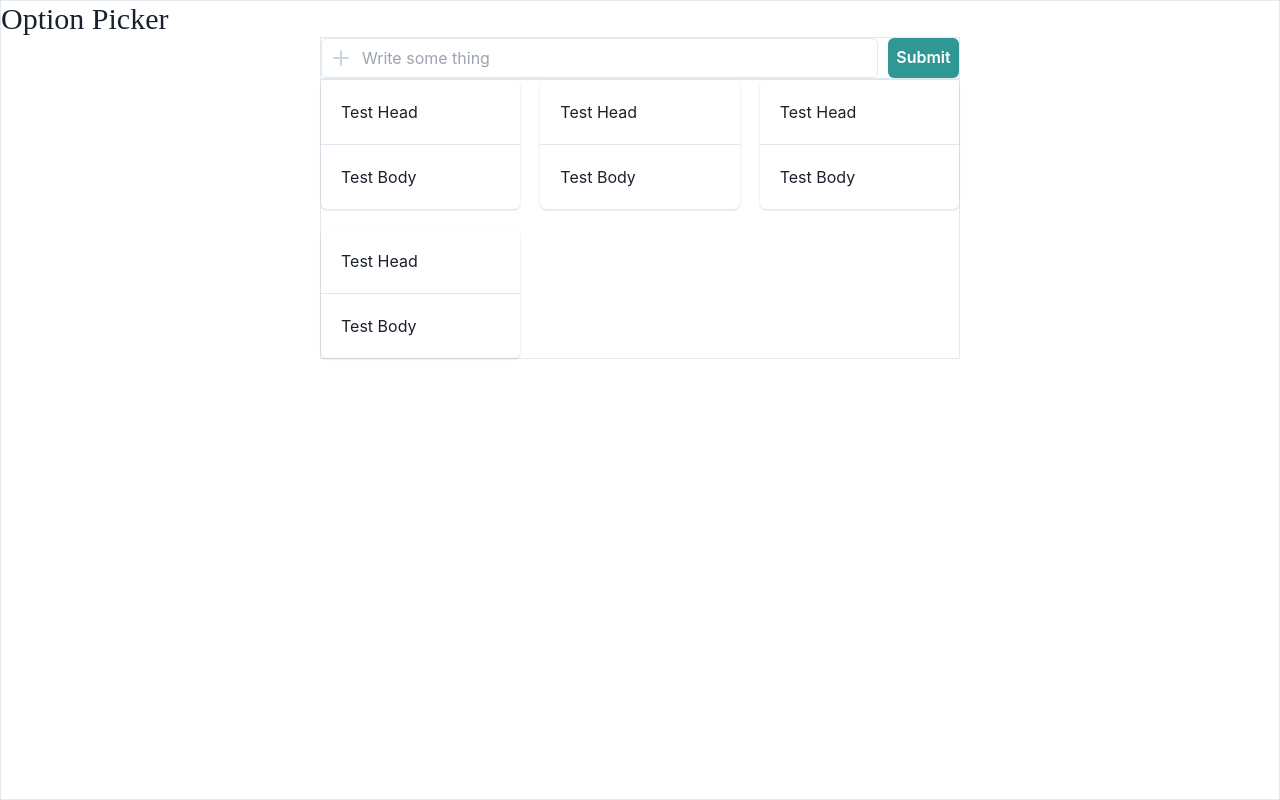
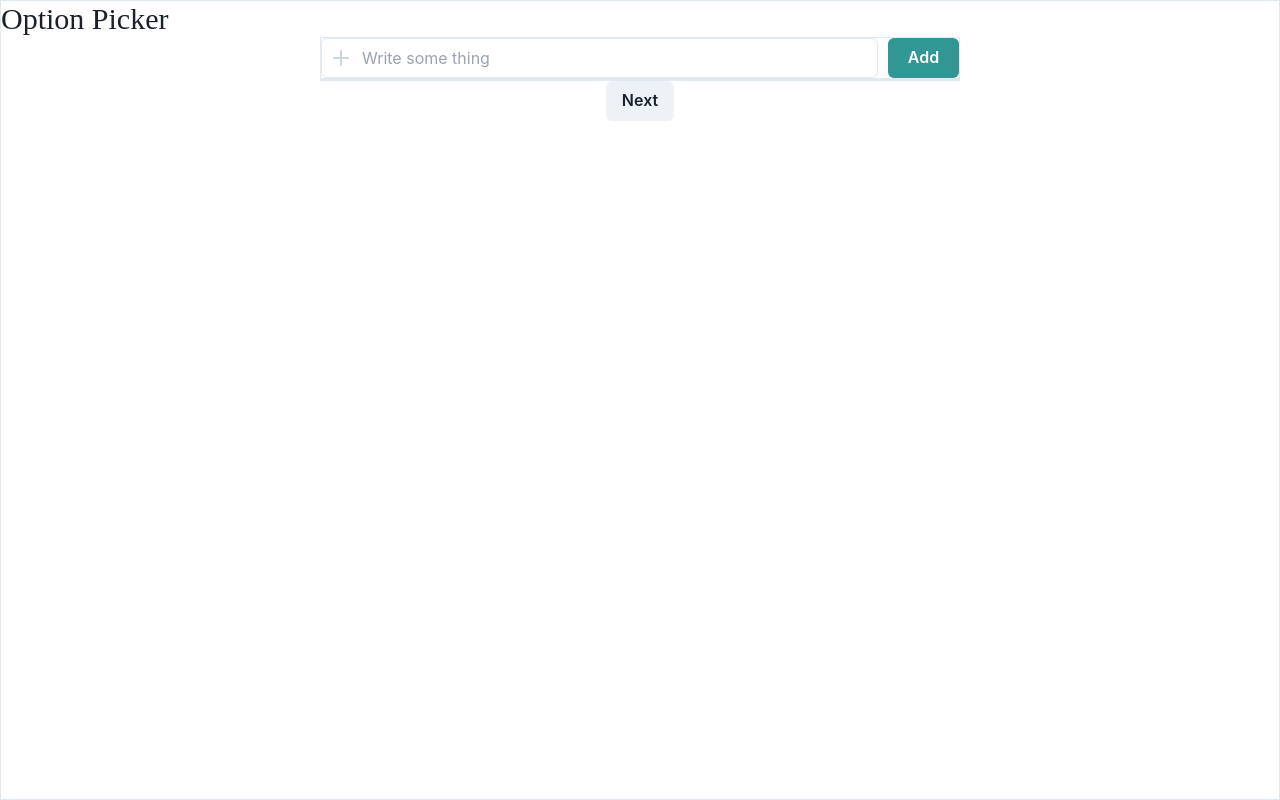
Before and after one commit to AubreyLin0/option-picker, a React (Vite) app: page / in a window 1280 px wide. Built offline with nearby package versions, Linux system fonts and the light colour scheme; a web font is replaced by a local one.

Commit message:
add useState for create and delete options

```diff
--- a/package.json
+++ b/package.json
@@ -18,11 +18,13 @@
     "framer-motion": "^11.0.8",
     "react": "^18.2.0",
     "react-dom": "^18.2.0",
-    "react-hook-form": "^7.51.0"
+    "react-hook-form": "^7.51.0",
+    "uuid": "^9.0.1"
   },
   "devDependencies": {
     "@types/react": "^18.2.56",
     "@types/react-dom": "^18.2.19",
+    "@types/uuid": "^9.0.8",
     "@typescript-eslint/eslint-plugin": "^7.0.2",
     "@typescript-eslint/parser": "^7.0.2",
     "@vitejs/plugin-react": "^4.2.1",
--- a/src/App.tsx
+++ b/src/App.tsx
@@ -1,23 +1,42 @@
-import { SimpleGrid } from "@chakra-ui/react";
+import { Button, SimpleGrid } from "@chakra-ui/react";
 import AddOptionsForm from "./components/AddOptionsForm";
 import Option from "./components/Option";
+import { useState } from "react";
+import { v4 as uuidv4 } from "uuid";
+import { OptionType } from "./type";
 
 function App() {
+  const [options, setOptions] = useState<OptionType[]>([]);
+
+  const addNewOption = (text: string) => {
+    setOptions((prev) => [...prev, { id: uuidv4(), text }]);
+  };
+  const deleteOption = (id: string) => {
+    setOptions(options.filter((option) => option.id !== id));
+  };
   return (
     <div className="border h-screen w-full">
       <h5 className="font-madimi-one text-3xl">Option Picker</h5>
-      <AddOptionsForm />
+      <AddOptionsForm addNewOption={addNewOption} />
       <SimpleGrid
         columns={3}
         spacing={5}
         width={"50vw"}
         className="border mx-auto"
       >
-        <Option />
-        <Option />
-        <Option />
-        <Option />
+        {options.map((option) => {
+          return (
+            <Option
+              key={option.id}
+              option={option}
+              deleteOption={deleteOption}
+            />
+          );
+        })}
       </SimpleGrid>
+      <Button marginX={"auto"} display={"block"}>
+        Next
+      </Button>
     </div>
   );
 }
--- a/src/components/AddOptionsForm.tsx
+++ b/src/components/AddOptionsForm.tsx
@@ -11,15 +11,21 @@ import { ErrorMessage } from "@hookform/error-message";
 
 type OptionForm = { option: "string" };
 
-const AddOptionsForm = () => {
+type Props = {
+  addNewOption: (text: string) => void;
+};
+
+const AddOptionsForm = ({ addNewOption }: Props) => {
   const {
     handleSubmit,
     register,
+    reset,
     formState: { errors },
   } = useForm<OptionForm>();
 
   const onSubmit = (data: OptionForm) => {
-    console.log(data);
+    addNewOption(data.option);
+    reset();
   };
   return (
     <form
@@ -44,7 +50,7 @@ const AddOptionsForm = () => {
           width={"6vw"}
           type="submit"
         >
-          Submit
+          Add
         </Button>
       </div>
       <ErrorMessage
--- a/src/components/Option.tsx
+++ b/src/components/Option.tsx
@@ -1,11 +1,28 @@
-import { Card, CardBody, CardHeader, Divider } from "@chakra-ui/react";
+import { DeleteIcon } from "@chakra-ui/icons";
+import { Button, Card, CardBody, CardHeader, Divider } from "@chakra-ui/react";
+import { OptionType } from "../type";
 
-const Option = () => {
+type Props = {
+  option: OptionType;
+  deleteOption: (id: string) => void;
+};
+
+const Option = ({ option, deleteOption }: Props) => {
   return (
     <Card>
-      <CardHeader>Test Head</CardHeader>
+      <CardHeader>
+        <Button
+          variant="ghost"
+          colorScheme="red"
+          borderRadius={"100%"}
+          padding={"3px"}
+          onClick={() => deleteOption(option.id)}
+        >
+          <DeleteIcon />
+        </Button>
+      </CardHeader>
       <Divider color={"gray.300"} />
-      <CardBody>Test Body</CardBody>
+      <CardBody>{option.text}</CardBody>
     </Card>
   );
 };
--- /dev/null
+++ b/src/type/index.ts
@@ -0,0 +1 @@
+export type OptionType = { id: string; text: string };
```
Also changed, not shown: 1 other file (tests, documents, lock files or other folders).
